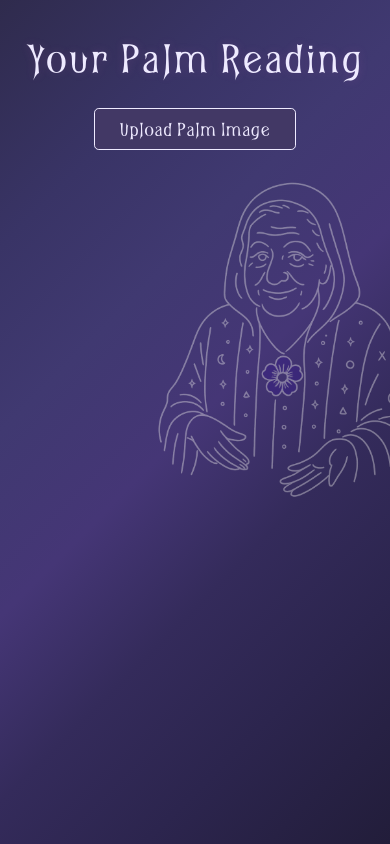
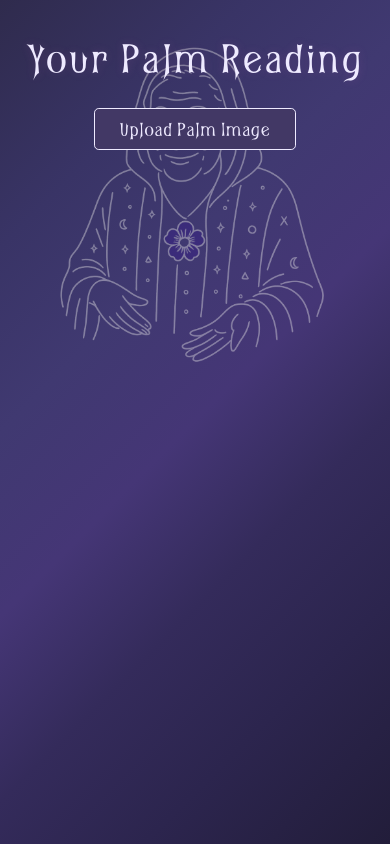
Before and after one commit to Toulouse6/madame-palm, an Angular app in the folder madame-palm-front/: page /read-hand in a window 390 px wide. Built offline with nearby package versions, Linux system fonts and the light colour scheme.

Commit message:
version.4.0

```diff
--- a/madame-palm-front/src/app/reading/reading.component.css
+++ b/madame-palm-front/src/app/reading/reading.component.css
@@ -43,9 +43,10 @@
 
 /* Screenshot Layout */
 #readingContainer.screenshot-mode .wrapper::before {
-    bottom: 0 !important;
-    left: 25% !important;
-    background-size: 65% !important;
+    bottom: 40% !important;
+    left: 0 !important;
+    background-position: center !important;
+    background-size: 72% !important;
 }
 
 #readingContainer.screenshot-mode .wrapper {
@@ -80,12 +81,12 @@
 }
 
 #readingContainer.screenshot-mode .reading-title h1 {
-    font-size: 105px !important;
-    margin-top: 100px !important;
+    font-size: 110px !important;
+    margin-top: 125px !important;
     margin-bottom: 50px !important;
     padding: 0 !important;
     text-align: center !important;
-    color: #eeeaff!important;
+    color: #eeeaff !important;
 }
 
 #readingContainer.screenshot-mode .container {
@@ -96,6 +97,7 @@
 
 #readingContainer.screenshot-mode .reading-content {
     width: 100% !important;
+    padding: 0 0.5rem !important;
 }
 
 /* Screenshot Lines */
@@ -111,6 +113,8 @@
 #readingContainer.screenshot-mode .results-container {
     flex-direction: row !important;
     gap: 40px !important;
+    min-height: 550px !important;
+    padding: 0 !important;
     width: 100% !important;
     display: grid !important;
     grid-template-columns: repeat(1, 1fr) !important;
--- a/madame-palm-front/src/style.css
+++ b/madame-palm-front/src/style.css
@@ -80,8 +80,8 @@ body {
     opacity: .4;
     z-index: -1;
     pointer-events: none;
-    bottom: 5%;
-    left: 25%;
+    bottom: 0;
+    left: 30%;
 }
 
 .flex-wrapper {
@@ -282,7 +282,8 @@ button:hover,
 
     .wrapper:before {
         background-size: 85%;
-        bottom: 10%;
+        bottom: 26%;
+        left: 0;
     }
 
     .home-title h1 {
@@ -306,7 +307,7 @@ button:hover,
     }
 
     .loading-spinner {
-        margin-top: 1.5rem;
+        margin-top: 1rem;
     }
 
     .preview img {
```
